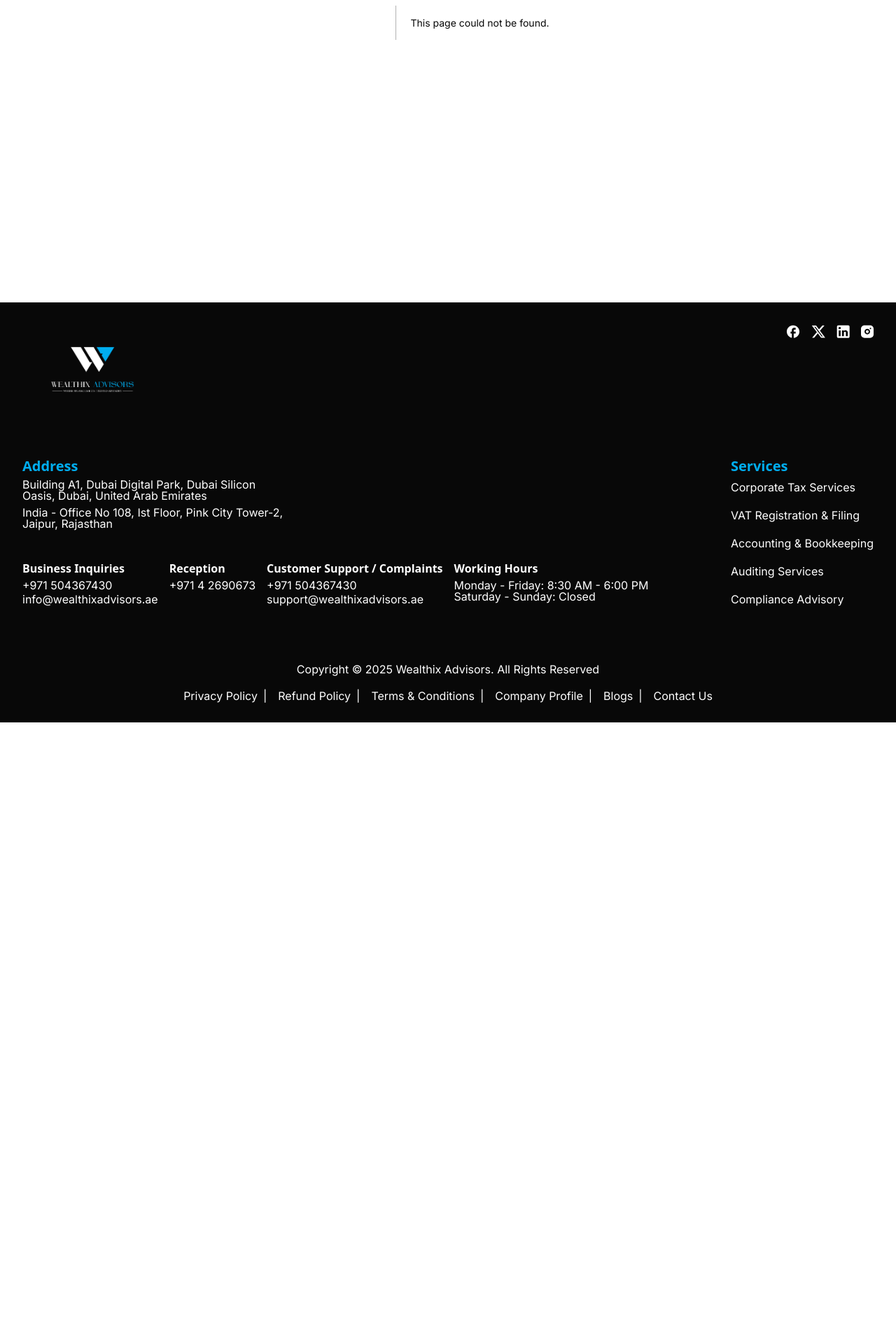
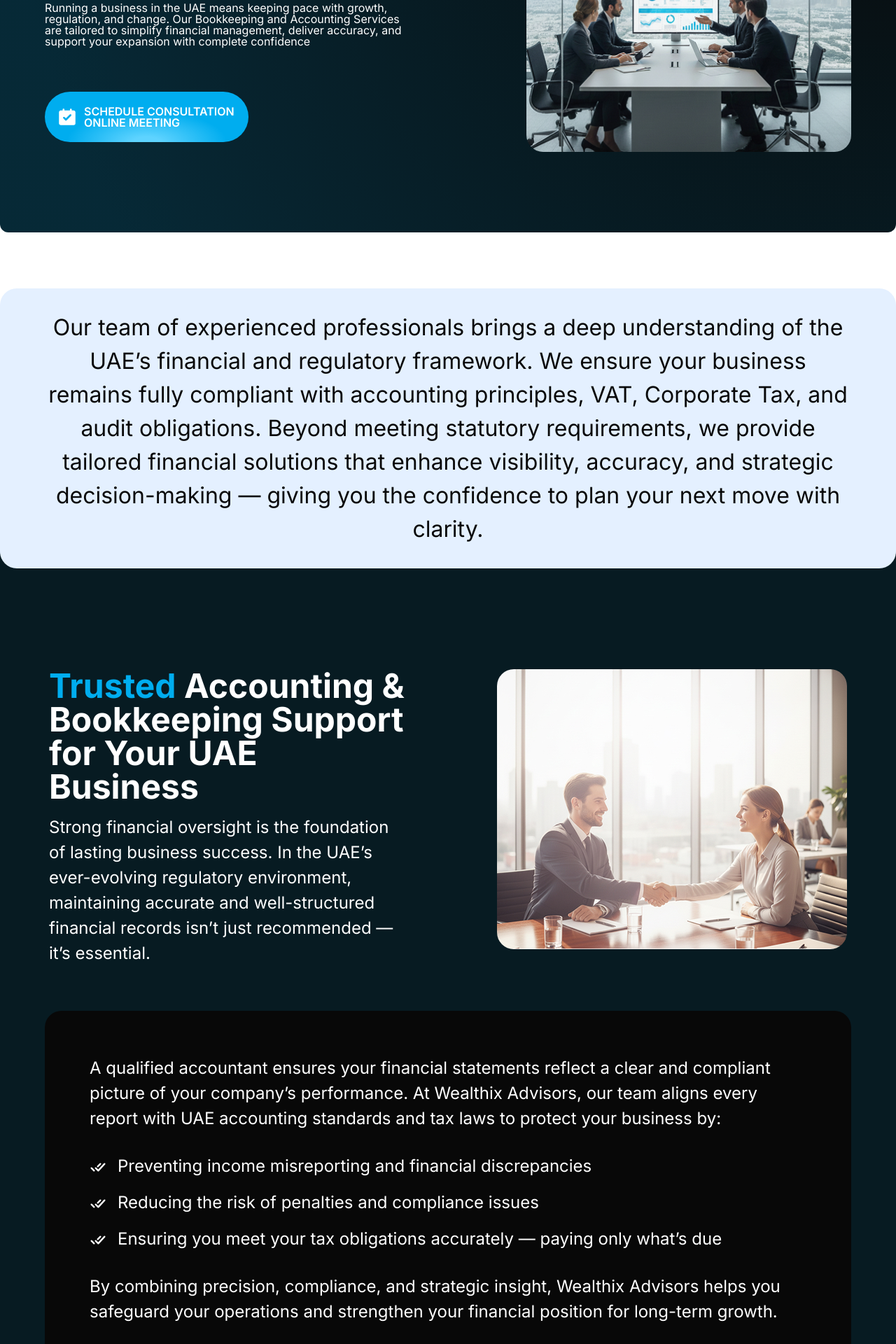
Before and after one commit to Obsidian-Six/wealthix-advisors, a Next.js app: page /services in a window 1280 px wide. Before the commit this address had no page. Shown: the part 480-2400 px from the top of the page at 70% size. Before the commit the page ends 1512 px from the top, so only its background shows below. Built offline with nearby package versions, Linux system fonts and the light colour scheme; a web font is replaced by a local one.

Commit message:
feat: Add Services page components including Hero, Message, and Trusted sections; enhance styles and layout for improved user experience

```diff
--- a/app/globals.css
+++ b/app/globals.css
@@ -935,13 +935,13 @@
       linear-gradient(0deg, #080808, #080808);
   }
   .services-hero-left {
-    @apply max-w-2xl;
+    @apply md:max-w-2xl text-center md:text-start;
   }
   .services-hero-left > p {
     @apply text-white text-sm mt-8 mb-16 max-w-lg;
   }
   .services-hero > .services-hero-left > .btn {
-    @apply flex items-center justify-between gap-3;
+    @apply flex items-center justify-between gap-3 mx-auto md:mx-0;
   }
   .services-hero > .services-hero-left > .btn > img {
     @apply inline-block h-6 w-6;
@@ -950,6 +950,58 @@
     @apply text-start;
   }
   .services-hero-right {
-    @apply lg:w-[530px] lg:h-[470px];
+    @apply w-[338px] h-[300px] lg:w-[530px] lg:h-[470px];
+  }
+
+  /* Service Page Message Section */
+  .services-message {
+    @apply mt-20 container mx-auto px-8 md:px-16 py-8 text-center bg-[#E4F0FF] rounded-3xl z-40;
+  }
+  .services-message > p {
+    @apply text-[20px] md:text-lg/[150%] font-normal text-black mx-auto;
+  }
+
+  /* Service Page Trusted Section */
+  .services-trusted {
+    @apply my-20 container mx-auto p-4 md:p-16  rounded-none lg:rounded-3xl relative;
+  }
+  .services-trusted::before {
+    content: "";
+    @apply absolute -top-[200px] left-1/2 -translate-x-1/2 w-screen -z-40 bg-[#071B22] rounded-3xl;
+    height: calc(100% + 200px);
+  }
+  .services-trusted-block {
+    @apply w-full flex flex-col lg:flex-row justify-center items-center lg:items-start gap-8 xl:gap-32 mb-16;
+  }
+  .services-trusted-block-left {
+    @apply md:max-w-lg;
+  }
+  .services-trusted-block-left > h2 {
+    @apply text-white mb-4;
+  }
+  .services-trusted-block-left > p {
+    @apply text-white text-sm md:text-base font-normal;
+  }
+  .services-trusted-block-right {
+    @apply w-[300px] h-[240px] lg:w-[500px] lg:h-[400px];
+  }
+
+  .services-trusted-container {
+    @apply bg-black p-4 md:p-16 rounded-3xl;
+  }
+  .services-trusted-container > .services-trusted-container-header {
+    @apply text-white text-sm/[150%] md:text-base/[150%] font-normal mb-8;
+  }
+  .services-trusted-container > .services-trusted-container-list {
+    @apply list-none mb-8;
+  }
+  .services-trusted-container > .services-trusted-container-list > li {
+    @apply flex justify-start items-center gap-4 mb-4 text-white text-sm/[150%] md:text-base/[150%];
+  }
+  .services-trusted-container > .services-trusted-container-list > li > svg {
+    @apply inline-block h-6 w-6;
+  }
+  .services-trusted-container > .services-trusted-container-footer {
+    @apply text-white text-sm/[150%] md:text-base/[150%] font-normal mb-8;
   }
 }
--- /dev/null
+++ b/app/services/_components/hero/hero.tsx
@@ -0,0 +1,40 @@
+import Image from "next/image";
+
+export default async function Hero() {
+  return (
+    <section className="services-hero">
+      <div className="services-hero-left">
+        <h1>
+          <span>Smart</span> Accounting Solutions for Modern Businesses
+        </h1>
+        <p>
+          Running a business in the UAE means keeping pace with growth,
+          regulation, and change. Our Bookkeeping and Accounting Services are
+          tailored to simplify financial management, deliver accuracy, and
+          support your expansion with complete confidence
+        </p>
+        <a href="https://calendly.com/neetujainca/caneetujain" className="btn">
+          <Image
+            src="/icons/calendar-tick.svg"
+            alt="Calendar Tick Icon"
+            width={30}
+            height={30}
+          />
+          <span>
+            SCHEDULE CONSULTATION
+            <br />
+            Online Meeting
+          </span>
+        </a>
+      </div>
+      <figure className="services-hero-right">
+        <Image
+          src="/services-hero.jpg"
+          alt="Bookkeeping and Accounting Hero Image"
+          width={460}
+          height={530}
+        />
+      </figure>
+    </section>
+  );
+}
--- /dev/null
+++ b/app/services/_components/message/message.tsx
@@ -0,0 +1,15 @@
+export default function Message() {
+  return (
+    <section className="services-message">
+      <p>
+        Our team of experienced professionals brings a deep understanding of the
+        UAE’s financial and regulatory framework. We ensure your business
+        remains fully compliant with accounting principles, VAT, Corporate Tax,
+        and audit obligations. Beyond meeting statutory requirements, we provide
+        tailored financial solutions that enhance visibility, accuracy, and
+        strategic decision-making — giving you the confidence to plan your next
+        move with clarity.
+      </p>
+    </section>
+  );
+}
--- /dev/null
+++ b/app/services/_components/trusted/trusted.tsx
@@ -0,0 +1,101 @@
+import Image from "next/image";
+
+export default function Trusted() {
+  return (
+    <section className="services-trusted">
+      <div className="services-trusted-block">
+        <div className="services-trusted-block-left">
+          <h2>
+            <span>Trusted</span> Accounting & Bookkeeping Support for Your UAE
+            Business
+          </h2>
+          <p>
+            Strong financial oversight is the foundation of lasting business
+            success. In the UAE’s ever-evolving regulatory environment,
+            maintaining accurate and well-structured financial records isn’t
+            just recommended — it’s essential.
+          </p>
+        </div>
+        <figure className="services-trusted-block-right">
+          <Image
+            src={"/services-trusted.jpg"}
+            alt="Trusted Accounting and Bookkeeping Support"
+            width={500}
+            height={400}
+          />
+          <figcaption>Trusted Accounting and Bookkeeping Support</figcaption>
+        </figure>
+      </div>
+      <div className="services-trusted-container">
+        <p className="services-trusted-container-header">
+          A qualified accountant ensures your financial statements reflect a
+          clear and compliant picture of your company’s performance. At Wealthix
+          Advisors, our team aligns every report with UAE accounting standards
+          and tax laws to protect your business by:
+        </p>
+        <ul className="services-trusted-container-list">
+          <li className="services-trusted-container-list-item">
+            <svg
+              width="30"
+              height="30"
+              viewBox="0 0 30 30"
+              fill="none"
+              xmlns="http://www.w3.org/2000/svg"
+            >
+              <path
+                d="M3.28125 18.2812L7.96875 22.9688M14.5312 15.4688L19.2188 10.7812M10.7812 18.2812L15.4688 22.9688L26.7188 10.7812"
+                stroke="white"
+                strokeWidth="2.8125"
+                strokeLinecap="round"
+                strokeLinejoin="round"
+              />
+            </svg>
+            Preventing income misreporting and financial discrepancies
+          </li>
+          <li className="services-trusted-container-list-item">
+            <svg
+              width="30"
+              height="30"
+              viewBox="0 0 30 30"
+              fill="none"
+              xmlns="http://www.w3.org/2000/svg"
+            >
+              <path
+                d="M3.28125 18.2812L7.96875 22.9688M14.5312 15.4688L19.2188 10.7812M10.7812 18.2812L15.4688 22.9688L26.7188 10.7812"
+                stroke="white"
+                strokeWidth="2.8125"
+                strokeLinecap="round"
+                strokeLinejoin="round"
+              />
+            </svg>
+            Reducing the risk of penalties and compliance issues
+          </li>
+          <li className="services-trusted-container-list-item">
+            <svg
+              width="30"
+              height="30"
+              viewBox="0 0 30 30"
+              fill="none"
+              xmlns="http://www.w3.org/2000/svg"
+            >
+              <path
+                d="M3.28125 18.2812L7.96875 22.9688M14.5312 15.4688L19.2188 10.7812M10.7812 18.2812L15.4688 22.9688L26.7188 10.7812"
+                stroke="white"
+                strokeWidth="2.8125"
+                strokeLinecap="round"
+                strokeLinejoin="round"
+              />
+            </svg>
+            Ensuring you meet your tax obligations accurately — paying only
+            what’s due
+          </li>
+        </ul>
+        <p className="services-trusted-container-footer">
+          By combining precision, compliance, and strategic insight, Wealthix
+          Advisors helps you safeguard your operations and strengthen your
+          financial position for long-term growth.
+        </p>
+      </div>
+    </section>
+  );
+}
--- /dev/null
+++ b/app/services/page.tsx
@@ -0,0 +1,13 @@
+import Hero from "./_components/hero/hero";
+import Message from "./_components/message/message";
+import Trusted from "./_components/trusted/trusted";
+
+export default function Page() {
+  return (
+    <>
+      <Hero />
+      <Message />
+      <Trusted />
+    </>
+  );
+}
```
Also changed, not shown: public/services-hero.jpg (added), public/services-trusted.jpg (added).
